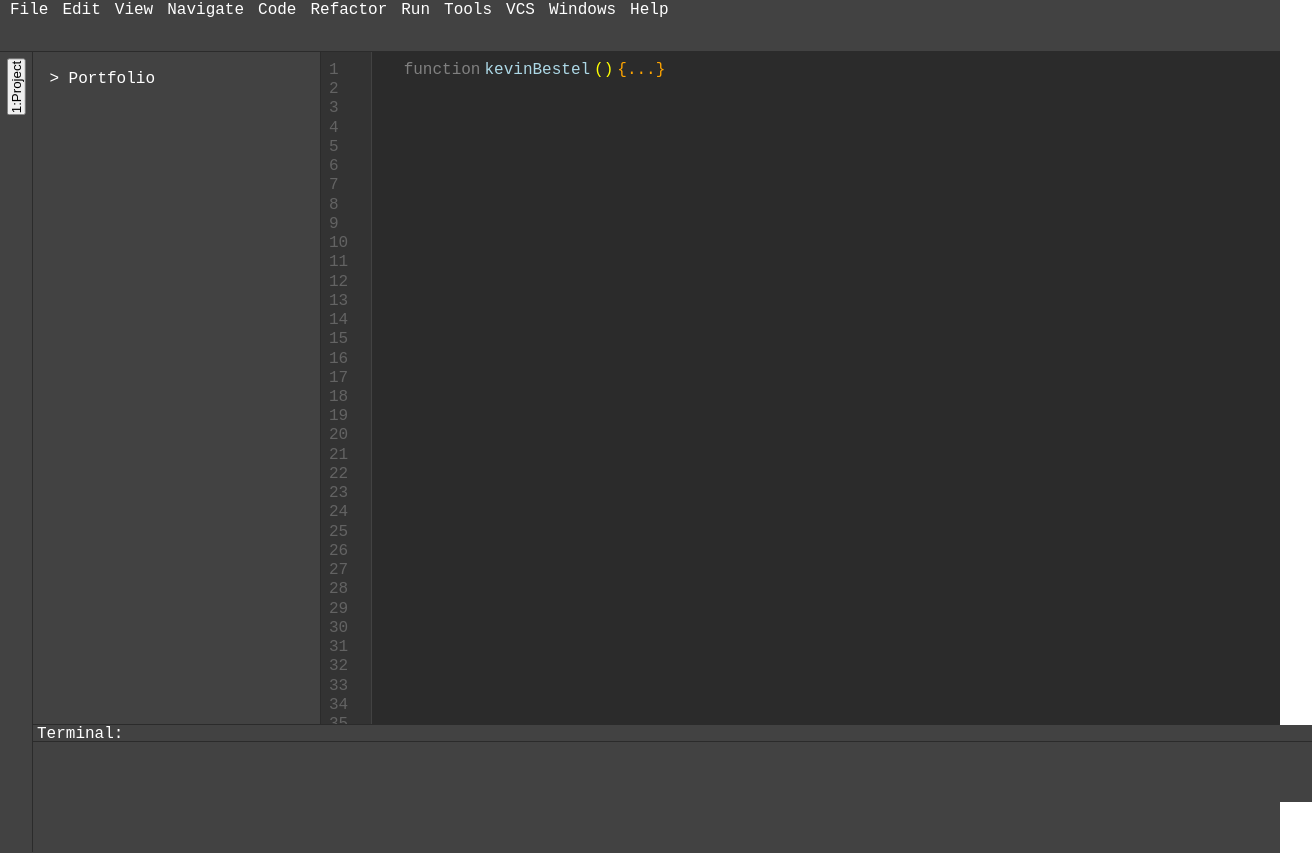
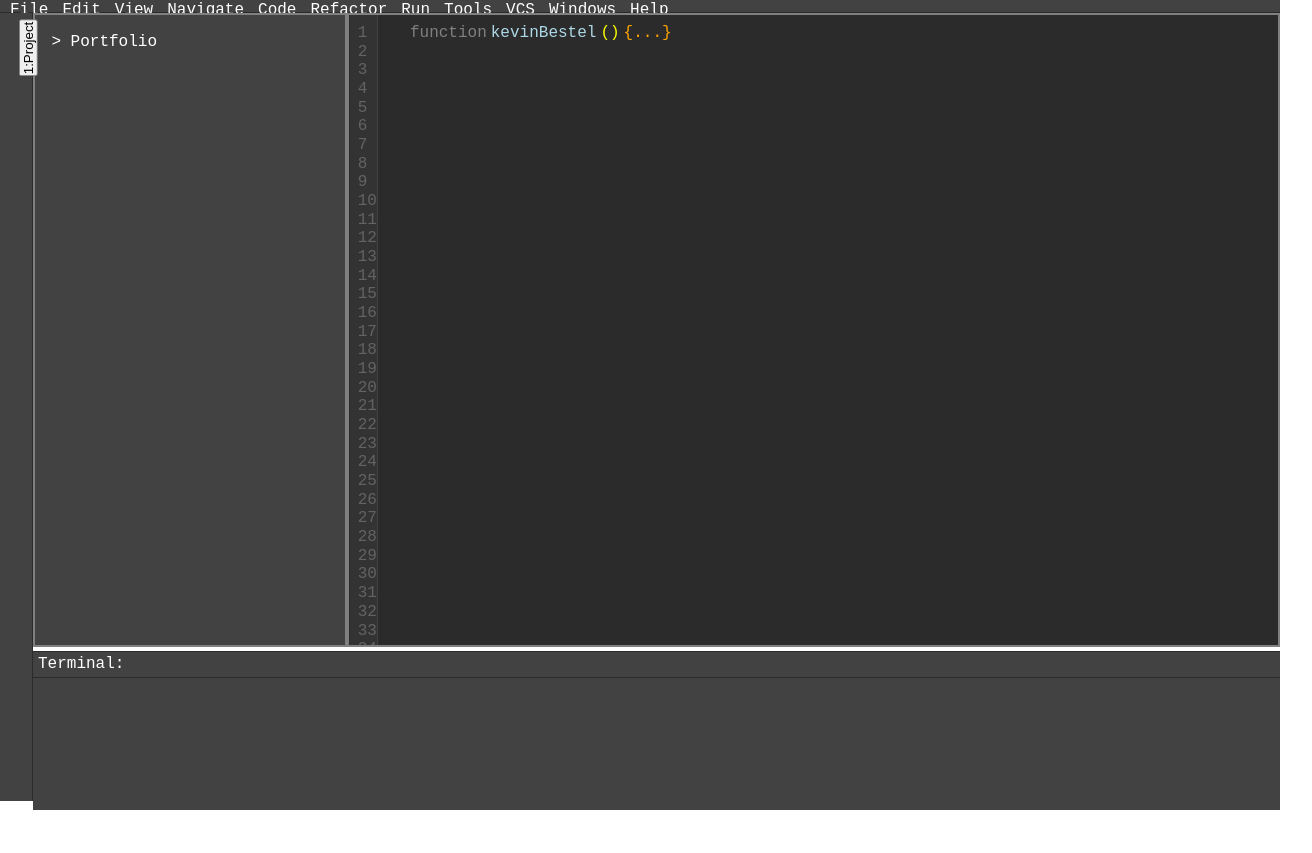
Before and after one commit to Kevin-Bestel/Portfolio, a plain HTML site: page index.html in a window 1280 px wide. Shown: the top 853 px of the page, 1312 px wide, since content can reach past the window. After the commit the page ends 810 px from the top, so only its background shows below. Drawn offline with Linux system fonts and the light colour scheme.

Commit message:
html umtrsukturiert - grid entfernt

```diff
--- a/css/styles.css
+++ b/css/styles.css
@@ -33,47 +33,38 @@ p {
     height: 100%;
     width: 100%;
     position: relative;
-    display: grid;
-    grid-row-start: 1;
-    grid-column: colStart / colEnd;
-    grid-template-columns: [colStart col1]12.5vw [col2]12.5vw [col3]12.5vw [col4]12.5vw [col5]12.5vw [col6]12.5vw [col7]12.5vw [col8]12.5vw [colEnd];
-    grid-template-rows: [header]6.5vh [gal1]42vh [gal2]42vh [afteral footer]9.5vh;
 }
 
 /* ist das <div> welches die container 1+2 umfasst */
 
 .editor-wrapper {
     display: block;
-    height: auto;
-    min-height: 100vh;
-    overflow: scroll;
-    width: 75vw;
+    height: 100%;
+    overflow-y: scroll;
+    width: 75%;
     position: relative;
+    border: 2px solid gray;
     z-index: 1;
 }
 
 #codeEditor {
     height: 100%;
     width: 100%;
-    grid-row-start: 2;
-    grid-row-end: 4;
-    grid-column-start: 3;
-    grid-column-end: colEnd;
     overflow-y: scroll;
     display: table;
     scroll-behavior: smooth;
 }
 
+.sizable {
+    cursor: col-resize;
+}
+
 /* Konsole */
 
 .container1 {
-    width: 75vw;
+    width: 100%;
     z-index: 9998;
     background-color: rgb(43, 43, 43);
-    grid-row-start: 2;
-    grid-row-end: 4;
-    grid-column-start: 3;
-    grid-column-end: colEnd;
     display: table-cell;
 }
 
@@ -86,10 +77,6 @@ p {
     border-bottom: 1px solid rgb(43, 43, 43);
     z-index: 9999;
     background-color: rgb(51, 51, 51);
-    grid-row-start: 2;
-    grid-row-end: 4;
-    grid-column-start: 3;
-    grid-column-end: 4;
     display: table-cell;
 }
 
@@ -107,10 +94,6 @@ p {
 .container3 {
     border-bottom: 1px solid rgb(43, 43, 43);
     background-color: rgb(66, 66, 66);
-    grid-row-start: 1;
-    grid-row-end: 1;
-    grid-column-start: 1;
-    grid-column-end: colEnd;
 }
 
 .container3>p {
@@ -121,24 +104,41 @@ p {
 
 /* Dateipfad */
 
+#fileMenuRow {
+    height: 1.5vh;
+    width: 100vw;
+}
+
+#editor-row {
+    height: 98.5vh;
+    width: 100vw;
+    display: flex;
+}
+
+.editor-inner {
+    height: 98.5vh;
+    width: 97.5vw;
+}
+
+#editor-inner-upper-row {
+    display: inline-flex;
+    height: 80%;
+    width: 100%;
+}
+
 .filePath {
-    grid-row-start: 2;
-    grid-row-end: end;
-    grid-column-start: 1;
-    grid-column-end: 3;
-    display: flex;
+    height: 100%;
+    min-width: 11%;
+    display: inline-block;
     justify-content: flex-start;
 }
 
 .container4 {
-    height: 84vh;
-    width: 22.5vw;
+    height: 100%;
+    width: 25%;
     float: right;
+    border: 2px solid gray;
     background-color: rgb(66, 66, 66);
-    grid-row-start: 2;
-    grid-row-end: 4;
-    grid-column-start: 1;
-    grid-column-end: 3;
 }
 
 .container4>div {
@@ -149,15 +149,11 @@ p {
 /* Dateipfad - linke Spalte */
 
 .container5 {
-    height: 100vh;
+    height: 100%;
     width: 2.5vw;
     position: relative;
     border-right: 1px solid rgb(43, 43, 43);
     background-color: rgb(66, 66, 66);
-    grid-row-start: 2;
-    grid-row-end: 4;
-    grid-column-start: 1;
-    grid-column-end: 2;
     z-index: 2;
 }
 
@@ -172,22 +168,17 @@ p {
 /* Footer */
 
 .terminal {
-    height: 100vh;
-    width: 97.5vw;
-    padding-left: 2.5vw;
+    height: 20%;
+    width: 100%;
     border-top: 1px solid rgb(43, 43, 43);
     background-color: rgb(66, 66, 66);
-    grid-row-start: 4;
-    grid-row-end: 4;
-    grid-column-start: 1;
-    grid-column-end: colEnd;
     position: relative;
     z-index: 1;
 }
 
 .container6 {
-    height: 2vh;
-    width: 100vw;
+    height: 25px;
+    width: 100%;
     border-bottom: 1px solid rgb(43, 43, 43);
     background-color: rgb(66, 66, 66);
 }
@@ -196,11 +187,12 @@ p {
     color: #ffffff;
     font-size: 1rem;
     padding-left: 5px;
+    padding-top: 3px;
 }
 
 .container7 {
-    height: 7.5vh;
-    width: 100vw;
+    height: calc(100%-25px);
+    width: 100%;
     top: 0;
     background-color: rgb(66, 66, 66);
 }
@@ -215,7 +207,7 @@ Hier wird die Funktion im Code-Editor dargestellt!
     padding-left: 2.5vw;
 }
 
-.accordionContainer > .subaccordionContainer {
+.accordionContainer>.subaccordionContainer {
     padding-top: 1.5vh;
     padding-left: 2.5vw;
 }
@@ -269,7 +261,7 @@ Hier wird die Funktion im Code-Editor dargestellt!
     display: block !important;
 }
 
-.accordionContainer.active > #subaccordionContainer > .subaccordionContainer > div > p {
+.accordionContainer.active>#subaccordionContainer>.subaccordionContainer>div>p {
     display: inline-block !important;
 }
 
@@ -277,17 +269,15 @@ Hier wird die Funktion im Code-Editor dargestellt!
     width: 100%;
 }
 
-
 /* Nicht Aktiv - Style */
 
-
-.accordionContainer > #subaccordionContainer {
+.accordionContainer>#subaccordionContainer {
     padding-top: 1vh;
     padding-left: 2.5vw;
     display: none !important;
 }
 
-.accordionContainer > *, .subaccordionContainer > * {
+.accordionContainer>*, .subaccordionContainer>* {
     display: inline-block !important;
 }
 
@@ -317,13 +307,16 @@ Hier wird das Dropdown-Menu angepasst!
 
 /* Dropdown-1 Einklappfunktion FilePath */
 
-#wholeContainer.hideFilePath>.editor-wrapper {
+#wholeContainer.hideFilePath .editor-wrapper {
     width: 97.5vw;
-    margin-left: -22.5vw;
 }
 
-#wholeContainer.hideFilePath>.filePath>.container4 {
-    width: 0;
+#wholeContainer.hideFilePath .filePath.container4 {
+    width: 0 !important;
+}
+
+#wholecontainer.hideFilePath #editor-inner-upper-row {
+    width: 100%;
 }
 
 .dropbtn {
@@ -387,7 +380,6 @@ Hier wird das Dropdown-Menu angepasst!
     min-width: 150px;
     overflow: auto;
     right: 0;
-
 }
 
 .dropdown-content p {
--- a/index.html
+++ b/index.html
@@ -12,7 +12,65 @@
 
 <body>
     <div id="wholeContainer">
-    <div class="editor-wrapper">
+        <div id="fileMenuRow" class="container3">
+            <p>File</p>
+            <p>Edit</p>
+            <p>View</p>
+            <p>Navigate</p>
+            <p>Code</p>
+            <p>Refactor</p>
+            <p>Run</p>
+            <p>Tools</p>
+            <p>VCS</p>
+            <p>Windows</p>
+            <p>Help</p>
+        </div>
+        <div id="editor-row" class=" ">
+            <div class="container5">
+                <button id="directoryButton" class="directoryButton">1:Project</button>
+            </div>
+            <div class="editor-inner">
+                <div id="editor-inner-upper-row">
+                    <div id="container4" class="filePath sizable leftToRight container4">
+                        <div class="dropdown">
+                            <div>
+                                <button id="dropbtn" class="dropbtn">> Portfolio</button>
+                            </div>
+                            <div id="myDropdown" class="dropdown-content">
+                                <div>
+                                    <button id="dropbtnCSS" class="dropbtnCSS">> css</button>
+                                </div>
+                                <div id="myDropdownCSS" class="dropdown-content">
+                                    <a href="css/styles.css">
+                                        <p>styles.css</p>
+                                    </a>
+                                </div>
+                                <div>
+                                    <button id="dropbtnJS" class="dropbtnJS">> js</button>
+                                </div>
+                                <div id="myDropdownJS" class="dropdown-content">
+                                    <a href="js/script.js">
+                                        <p>script.js</p>
+                                    </a>
+                                </div>
+                                <div>
+                                    <button id="dropbtnSRC" class="dropbtnSRC">> src</button>
+                                </div>
+                                <div id="myDropdownSRC" class="dropdown-content">
+                                    <a href="src/">
+                                        <p>Bewerbungsfoto</p>
+                                    </a>
+                                </div>
+                                <a href="./index.html">
+                                    <p>index.html</p>
+                                </a>
+                                <a href="">
+                                    <p>.gitignore</p>
+                                </a>
+                            </div>
+                        </div>
+                    </div>
+                    <div id="editorWrapper" class="editor-wrapper">
                         <div id="codeEditor">
                             <div class="container2">
                                 <p>1</p>
@@ -153,54 +211,6 @@
                             </div>
                         </div>
                     </div>
-    <div class="container3">
-        <p>File</p>
-        <p>Edit</p>
-        <p>View</p>
-        <p>Navigate</p>
-        <p>Code</p>
-        <p>Refactor</p>
-        <p>Run</p>
-        <p>Tools</p>
-        <p>VCS</p>
-        <p>Windows</p>
-        <p>Help</p>
-    </div>
-    <div class="filePath">
-        <div id="container5" class="container5">
-            <div>
-                <button id="directoryButton" class="directoryButton">1:Project</button>
-            </div>
-        </div>
-        <div id="container4" class="container4">
-            <div class="dropdown">
-                <div>
-                    <button id="dropbtn" class="dropbtn">> Portfolio</button>
-                </div>
-                <div id="myDropdown" class="dropdown-content">
-                    <div>
-                        <button id="dropbtnCSS" class="dropbtnCSS">> css</button>
-                    </div>
-                    <div id="myDropdownCSS" class="dropdown-content">
-                        <a href="css/styles.css"><p>styles.css</p></a>
-                    </div>
-                    <div>
-                        <button id="dropbtnJS" class="dropbtnJS">> js</button>
-                    </div>
-                    <div id="myDropdownJS" class="dropdown-content">
-                        <a href="js/script.js"><p>script.js</p></a>
-                    </div>
-                    <div>
-                        <button id="dropbtnSRC" class="dropbtnSRC">> src</button>
-                    </div>
-                    <div id="myDropdownSRC" class="dropdown-content">
-                        <a href="src/"><p>Bewerbungsfoto</p></a>
-                    </div>
-                    <a href="./index.html"><p>index.html</p></a>
-                    <a href=""><p>.gitignore</p></a>
-                </div>
-            </div>
-        </div>
                 </div>
                 <div class="terminal">
                     <div class="container6">
@@ -209,6 +219,12 @@
                     <div class="container7"></div>
                 </div>
             </div>
+
+        </div>
+
+
+
+    </div>
 </body>
 
 </html>
--- a/js/script.js
+++ b/js/script.js
@@ -149,7 +149,7 @@ window.onload = function () {
     Diese Funktion bewirkt, dass das Terminal mit der Maus nach oben gezogen werden kann (vergrößern)
     */
 
-    /*bindSizables();
+    bindSizables();
 
     function bindSizables() {
         let sizableElements = document.getElementsByClassName("sizable");
@@ -200,10 +200,12 @@ window.onload = function () {
     function leftToRight(e) {
         if (pointerDown) {
             let difference = e.offsetX + touchableArea / 2;
+            let negRelativeToParent = (1 - (difference / e.srcElement.parentNode.clientWidth)) * 100;
             let relativeToParent = difference / e.srcElement.parentNode.clientWidth * 100;
             e.srcElement.style.width = relativeToParent + "%";
+            document.getElementById('editorWrapper').style.width =  negRelativeToParent  + "%";
         }
-    }*/
+    }
 
     /*
     -Das Ende-
```
Lines whose indentation alone changed are shown as unchanged.
